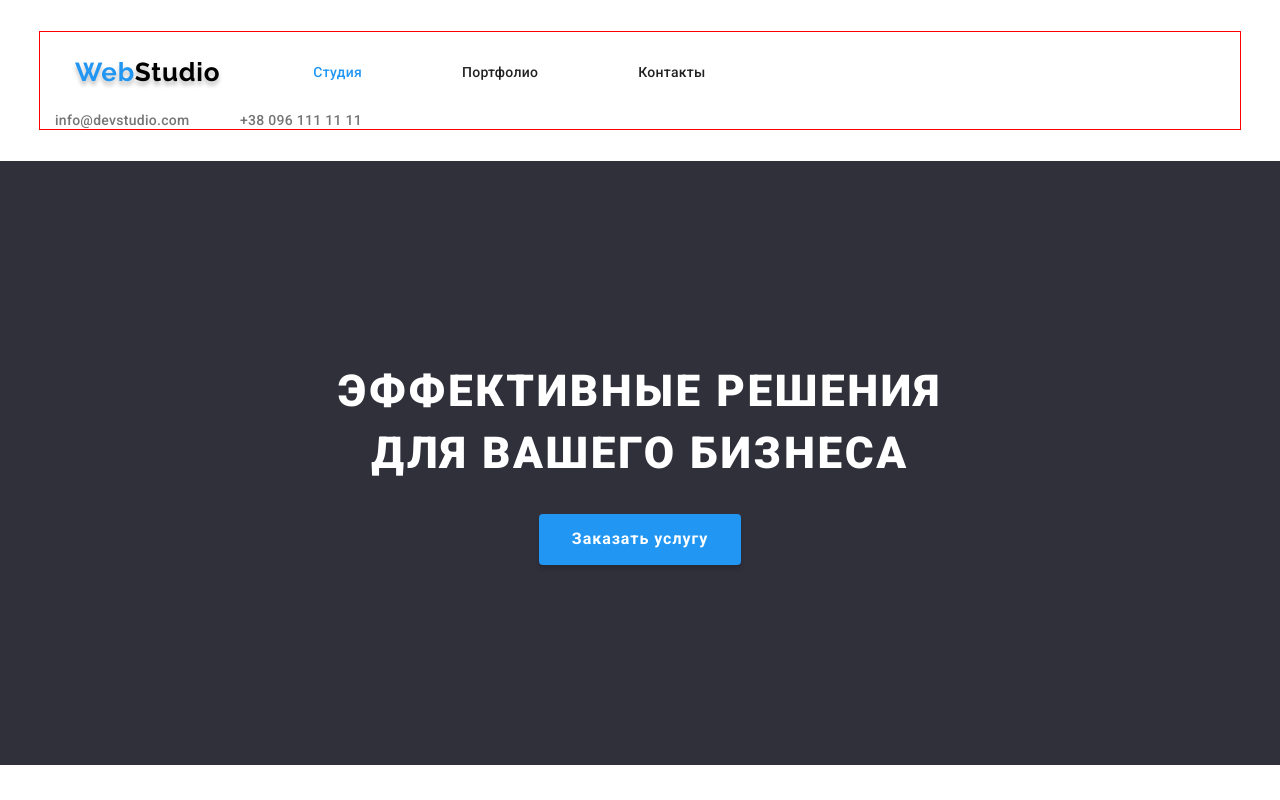
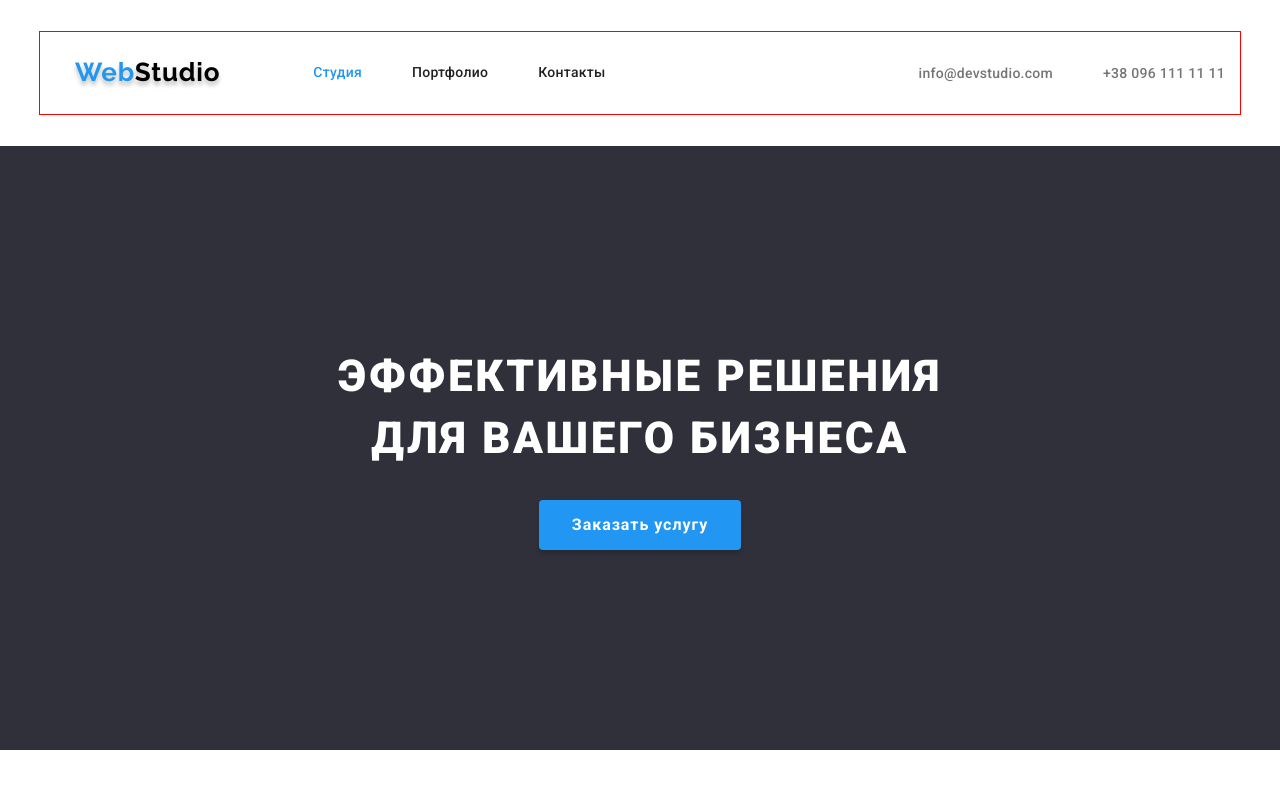
Before and after one commit to Olha-Dmytrenko/goit-markup-hw-03, a plain HTML site: page index.html in a window 1280 px wide. Shown: the top 800 px of the page. Drawn offline with nearby package versions, Linux system fonts and the light colour scheme.

Commit message:
Added parameters in header & div in portfolio.

```diff
--- a/css/styles.css
+++ b/css/styles.css
@@ -43,17 +43,22 @@ img {
   outline: 1px solid red;
 }
 
-/* Header*/
+/* Header */
 
 .page-header {
   background-color: var(--secondary-text-color);
   padding-top: 32px;
   padding-bottom: 32px;
-  display: flex;
 }
 
-.header-nav {
+.main-nav {
   display: flex;
+  text-align: center;
+}
+
+.group-nav {
+  display: flex;
+  text-align: center;
 }
 
 .logo-header {
@@ -65,16 +70,20 @@ img {
   letter-spacing: 0.03em;
   text-shadow: 0px 4px 4px rgba(0, 0, 0, 0.25);
   text-decoration: none;
+  margin-right: 93px;
   margin-top: 25px;
   margin-bottom: 25px;
   margin-left: 20px;
-  margin-right: 93px;
-  display: block;
 }
 
 .logo-header-secondary {
   color: #000000;
 }
+
+/* margin-top: 25px;
+  margin-bottom: 25px;
+  margin-left: 20px;
+  margin-right: 93px; */
 
 /* Site-nav */
 
@@ -82,20 +91,20 @@ img {
   display: flex;
 }
 
-.site-nav .site-nav-item {
+.site-nav-item:not(:last-child) {
   margin-right: 50px;
 }
 
 .site-nav .link {
+  display: block;
+  padding-top: 32px;
+  padding-bottom: 32px;
   color: var(--title-text-color);
   text-decoration: none;
   font-weight: 500;
   font-size: 14px;
   line-height: 1.2;
   letter-spacing: 0.02em;
-  margin-right: 50px;
-  padding-top: 32px;
-  display: block;
 }
 
 .site-nav .link:hover,
@@ -105,12 +114,21 @@ img {
 
 .site-nav .link.current {
   color: var(--accent-text-color);
+  display: block;
 }
 
 /* Auth-nav */
 
 .auth-nav {
   display: flex;
+  margin-left: auto;
+  margin-top: 32px;
+  margin-bottom: 32px;
+}
+
+.auth-nav-item + .auth-nav-item {
+  margin-left: 50px;
+  text-align: center;
 }
 
 .auth-nav .link-mail {
@@ -121,8 +139,6 @@ img {
   line-height: 1.14;
   letter-spacing: 0.02em;
   width: 135px;
-  display: block;
-  margin-right: 50px;
 }
 
 .auth-nav .link-tel {
@@ -134,8 +150,6 @@ img {
   letter-spacing: 0.02em;
   margin-right: 0px;
   width: 122px;
-  display: block;
-  margin-right: 50px;
 }
 
 .auth-nav .link-mail:hover,
@@ -147,6 +161,8 @@ img {
 
 /* Hero */
 .hero-title {
+  margin-top: 0px;
+  margin-bottom: 30px;
   color: var(--secondary-text-color);
   font-weight: 900;
   font-size: 44px;
@@ -154,33 +170,31 @@ img {
   text-align: center;
   letter-spacing: 0.06em;
   text-transform: uppercase;
-  margin-top: 0px;
-  margin-bottom: 30px;
 }
 
 .hero {
-  background: var(--primary-background-color);
   padding: 200px 0px 200px 0px;
   text-align: center;
+  background: var(--primary-background-color);
 }
 
 /* Button */
 .button-hero {
-  color: var(--secondary-text-color);
-  background-color: var(--accent-text-color);
+  display: flex;
+  padding: 10px 32px;
+  margin: 0 auto;
+  align-items: center;
   box-shadow: 0px 4px 4px rgba(0, 0, 0, 0.15);
   border: 1px solid transparent;
   border-radius: 4px;
+  text-align: center;
+  letter-spacing: 0.06em;
+  color: var(--secondary-text-color);
+  background-color: var(--accent-text-color);
   font-family: inherit;
   font-weight: 700;
   font-size: 16px;
   line-height: 1.8;
-  display: flex;
-  align-items: center;
-  text-align: center;
-  letter-spacing: 0.06em;
-  padding: 10px 32px;
-  margin: 0 auto;
 }
 
 .button:hover,
@@ -197,13 +211,13 @@ img {
 }
 
 .section-title {
+  margin-top: 0px;
   color: var(--title-text-color);
   font-weight: 700;
   font-size: 36px;
   line-height: 1.2;
   text-align: center;
   letter-spacing: 0.03em;
-  margin-top: 0px;
 }
 
 /* Features */
@@ -252,8 +266,8 @@ img {
 
 /* Team */
 .section-team {
+  display: flex;
   background-color: var(--secondary-background-color);
-  display: flex;
 }
 
 .team-list-title {
@@ -280,9 +294,10 @@ img {
 
 /* Footer */
 .page-footer {
+  padding: 60px 0px;
   background-color: var(--primary-background-color);
-  padding: 60px 0px;
 }
+
 /* Logo-footer */
 .logo-footer {
   color: var(--accent-text-color);
--- a/index.html
+++ b/index.html
@@ -14,8 +14,8 @@
 <body class="page">
     <!-- Шапка сайта -->
     <header class="page-header">
-        <div class="container">
-            <nav class="header-nav">
+        <div class="container main-nav">
+            <nav class="group-nav">
                 <a href="" class="logo-header">Web<span class="logo-header-secondary">Studio</span> </a>
                 <ul class="site-nav">
                     <li class="site-nav-item"><a href="./index.html" class="link current">Студия</a></li>
@@ -24,8 +24,8 @@
                 </ul>
             </nav>
             <ul class="auth-nav">
-                <li><a href="mailto:info@devstudio.com" class="link-mail">info@devstudio.com</a></li>
-                <li><a href="tel:+380961111111" class="link-tel">+38 096 111 11 11</a></li>
+                <li class="auth-nav-item"><a href="mailto:info@devstudio.com" class="link-mail">info@devstudio.com</a></li>
+                <li class="auth-nav-item"><a href="tel:+380961111111" class="link-tel">+38 096 111 11 11</a></li>
             </ul>
         </div>
     </header>
```
Also changed, not shown: portfolio.html (+25 -7 lines).
